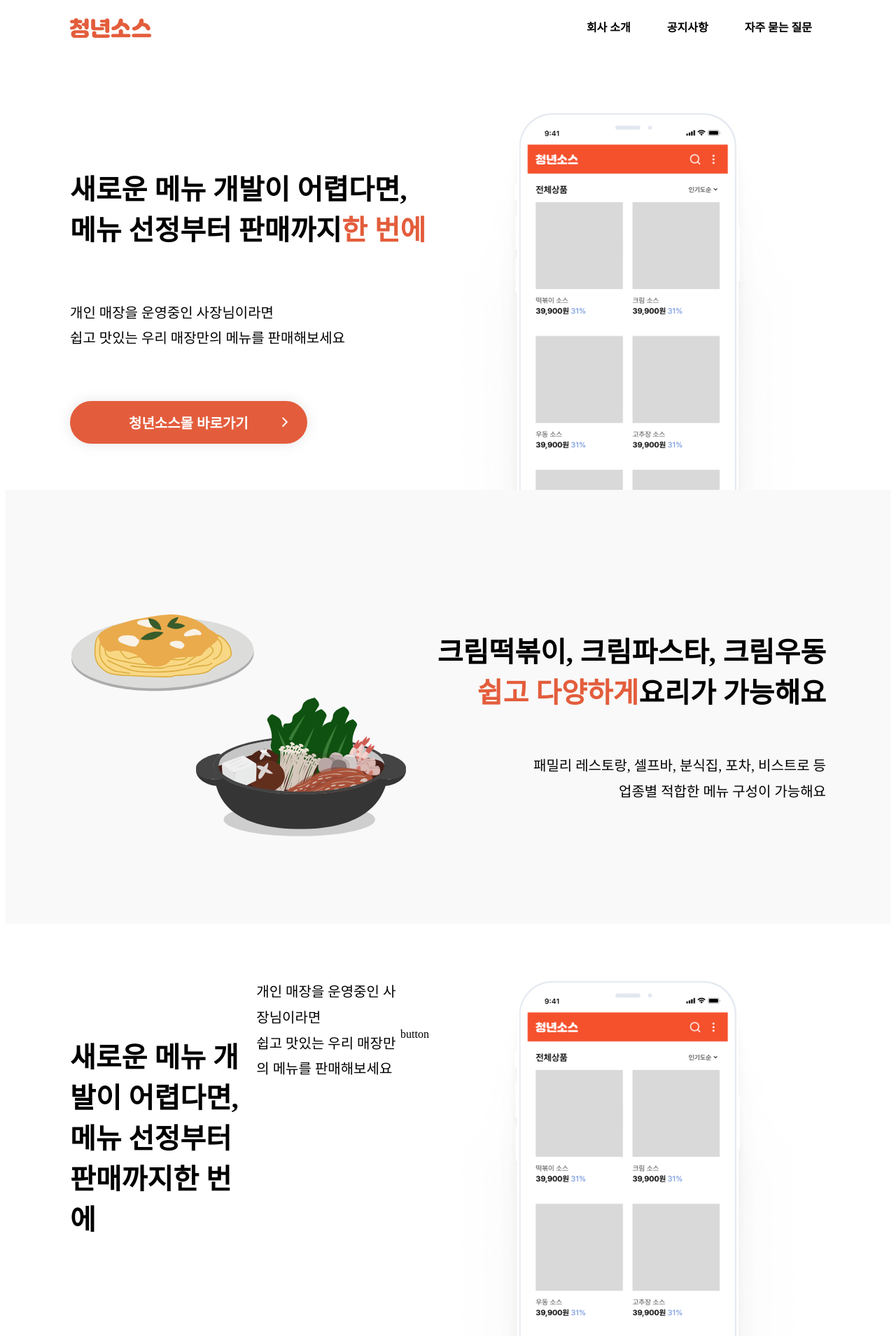
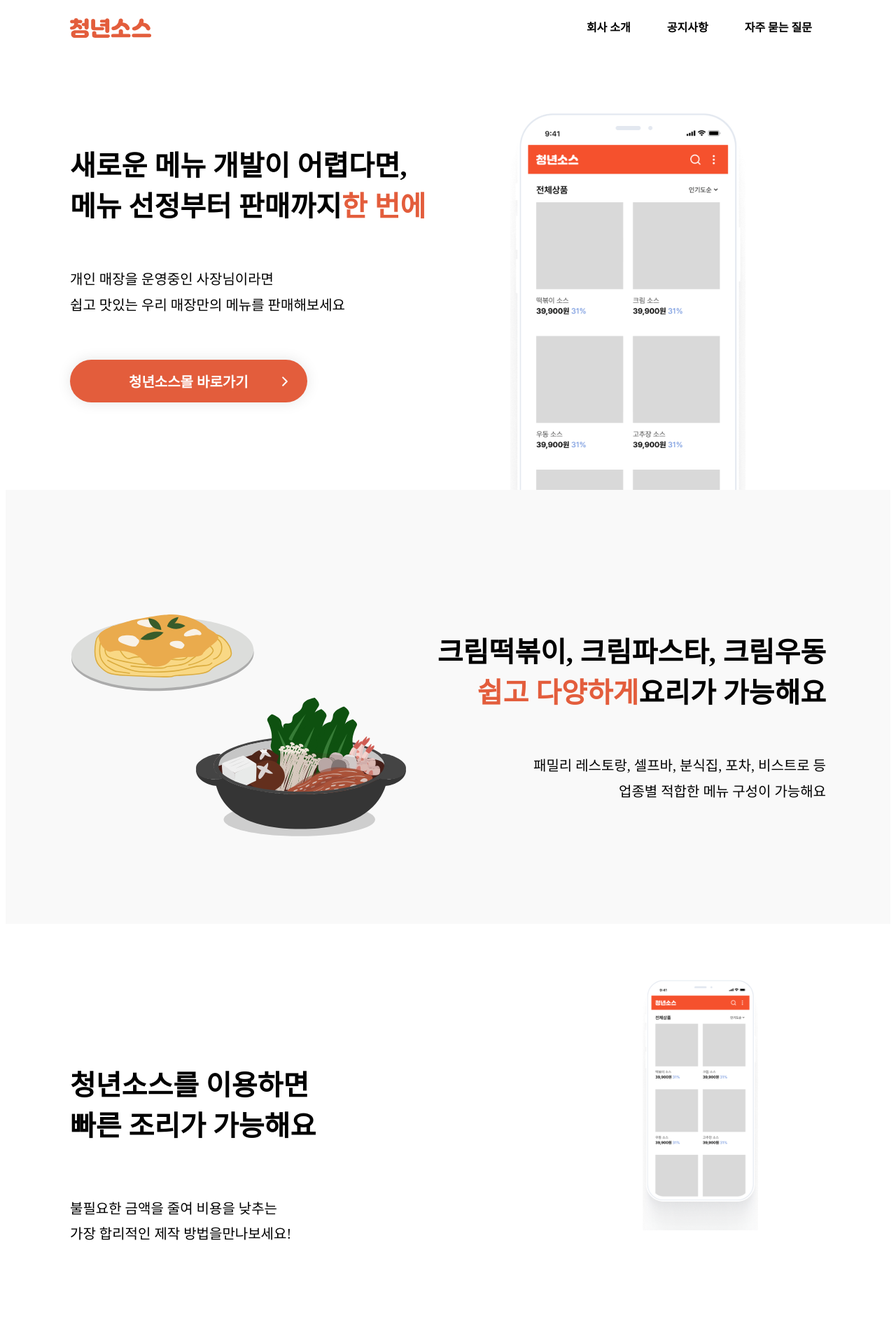
Before and after one commit to hojkim77/Reboot-FE, a Next.js app: page / in a window 1280 px wide. Shown: the top 1909 px of the page at 70% size. Built offline with nearby package versions, Linux system fonts and the light colour scheme.

Commit message:
section1, 2 레이아웃 관련 코드 수정

```diff
--- a/components/layouts/Contents.module.scss
+++ b/components/layouts/Contents.module.scss
@@ -1,7 +1,6 @@
 .contents {
   display: flex;
-  grid-template-columns: auto;
+  justify-content: space-between;
   width: 100%;
   max-width: 1080px;
-  margin: 0 2rem;
 }
--- a/pages/index.tsx
+++ b/pages/index.tsx
@@ -10,10 +10,13 @@ import { useOnScreen } from "@hooks/responsive";
 import { useEffect, useRef, useState } from "react";
 import FixedBar from "@/components/home/FixedBar";
 const Home: NextPage = ({}) => {
-  const [ScrollY, setScrollY] = useState(0);
-  const currentY = useRef(0); // 스크롤값을 저장하기 위한 상태
   const ctaRef = useRef<HTMLDivElement>(null);
   const ctaOnScreen = useOnScreen(ctaRef);
+  {
+    /**
+     * //? scroll 관련 testCode
+     * const [ScrollY, setScrollY] = useState(0);
+  const currentY = useRef(0); // 스크롤값을 저장하기 위한 상태
   const handleFollow = () => {
     setScrollY(window.pageYOffset); // window 스크롤 값을 ScrollY에 저장
   };
@@ -31,6 +34,9 @@ const Home: NextPage = ({}) => {
       window.removeEventListener("scroll", handleFollow); // addEventListener 함수를 삭제
     };
   });
+ */
+  }
+
   return (
     <Container>
       <Header></Header>
@@ -39,7 +45,7 @@ const Home: NextPage = ({}) => {
         {/** sectino 1 */}
         <Section id="1" className={styles.section_1}>
           <Contents className={styles.content}>
-            <div>
+            <div className={styles.text_container}>
               <div className={styles.text_main}>
                 새로운 메뉴 개발이 어렵다면,
                 <br />
@@ -57,10 +63,7 @@ const Home: NextPage = ({}) => {
             </div>
 
             <div className={styles.img_landing_1}>
-              <object
-                data="/images/smartStore.svg"
-                style={{ width: "567px", height: "732px" }}
-              />
+              <object data="/images/smartStore.svg" />
             </div>
           </Contents>
         </Section>
@@ -98,24 +101,25 @@ const Home: NextPage = ({}) => {
         </Section>
         {/** sectino 3 */}
 
-        <Section id="1" className={styles.section_1}>
+        <Section id="3" className={styles.section_3}>
           <Contents className={styles.content}>
-            <div className={styles.text_main}>
-              새로운 메뉴 개발이 어렵다면,
-              <br />
-              메뉴 선정부터 판매까지
-              <span>한 번에</span>
+            <div>
+              <div className={styles.text_main}>
+                청년소스를 이용하면
+                <br />
+                <span>빠른 조리</span>가 가능해요
+              </div>
+              <div className={styles.text_sub}>
+                불필요한 금액을 줄여 비용을 낮추는
+                <br />
+                가장 합리적인 제작 방법을만나보세요!
+              </div>
             </div>
-            <div className={styles.text_sub}>
-              개인 매장을 운영중인 사장님이라면
-              <br />
-              쉽고 맛있는 우리 매장만의 메뉴를 판매해보세요
-            </div>
-            <div className={styles.btn_compare}>button</div>
+
             <div className={styles.img_landing_1}>
               <object
                 data="/images/smartStore.svg"
-                style={{ width: "inherits", height: "inherits" }}
+                style={{ width: "359px", height: "359px" }}
               />
             </div>
           </Contents>
--- a/styles/Home.module.scss
+++ b/styles/Home.module.scss
@@ -28,20 +28,11 @@
   //? for test
   //border: 1px solid black;
   .content {
-    padding: 79px 0 0 0;
-    justify-content: space-between;
-    .img_landing_1 {
-      grid-row: 1 / 4;
-      width: 567px;
-      height: 732px;
-      //?  section2에 가려져야함.
-      z-index: -1;
-    }
-
+    .text_container {
+      align-self: center;
       .text_main {
         text-align: left;
-      margin-top: 80px;
-      margin-bottom: 4.6rem;
+        margin-bottom: 60px;
       }
 
       .text_sub {
@@ -50,9 +41,17 @@
 
       .btn_compare {
         text-align: left;
-      margin-top: 4.4rem;
+        margin-top: 60px;
         margin-bottom: auto;
         z-index: 1;
+      }
+    }
+
+    .img_landing_1 {
+      padding-top: 79px;
+      margin-right: 115px;
+      //?  section2에 가려져야함.
+      z-index: -1;
     }
   }
 }
@@ -64,8 +63,6 @@
   .content {
     z-index: 1;
     background-color: #f9f9f9;
-    justify-content: space-between;
-
     .text_main {
       align-self: end;
       text-align: right;
@@ -85,3 +82,26 @@
     margin-top: 160px;
   }
 }
+.section_3 {
+  height: 620px;
+
+  .content {
+    padding: 79px 0 0 0;
+
+    .text_main {
+      text-align: left;
+      margin-top: 120px;
+      margin-bottom: 4.6rem;
+    }
+
+    .text_sub {
+      text-align: left;
+    }
+  }
+
+  .img_landing_2 {
+    //? 오른쪽 텍스트가 밀려서 width를 줄어야했음. (왜 밀리는지 ?)
+    width: min-content;
+    margin-top: 160px;
+  }
+}
```
Also changed, not shown: public/images/smartStore.svg. Lines whose indentation alone changed are shown as unchanged.
